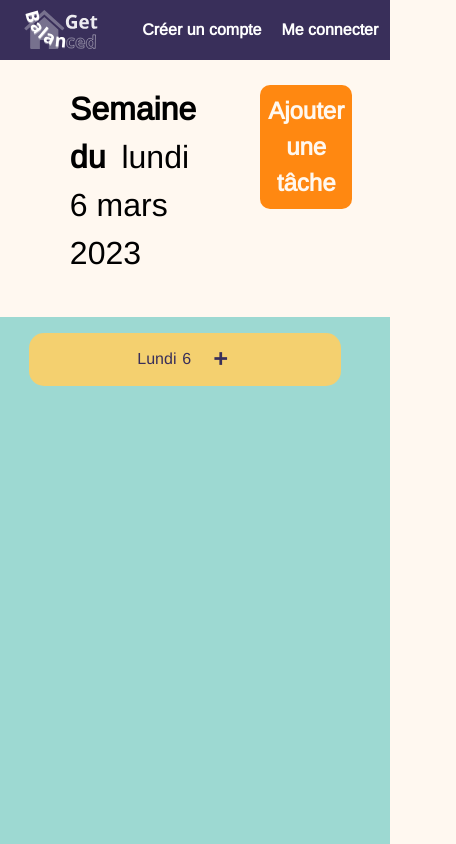
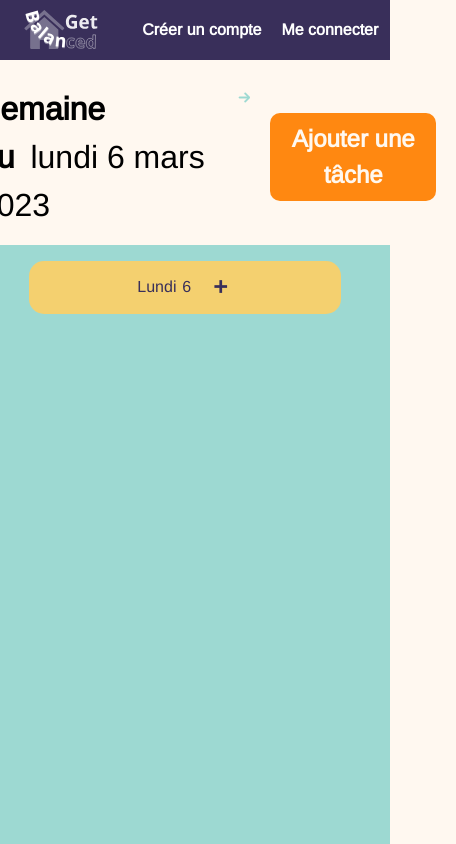
Before and after one commit to FabriceMilet/GetBalanced-front, a React (Create React App) app: page /table/1 in a window 390 px wide. Shown: the top 844 px of the page, 456 px wide, since content can reach past the window. Built offline with nearby package versions, Linux system fonts and the light colour scheme; no server answers.

Commit message:
Ajout du css responsive sur table

```diff
--- a/src/Components/Header/Header.js
+++ b/src/Components/Header/Header.js
@@ -9,7 +9,6 @@ function Header() {
   const dispatch = useDispatch();
   // On récupère les données sur l'utilisateur :
   const isLogged = useSelector((state) => state.user.isLogged);
-
   const handleLogout = () => {
     localStorage.removeItem('token');
     dispatch(userLogout());
--- a/src/Components/Table/AddTask/AddTask.scss
+++ b/src/Components/Table/AddTask/AddTask.scss
@@ -1,8 +1,7 @@
 @use "../../../style/vars";
 
 .AddTask {
-    margin-left: 2rem;
-
+margin: 20px;
     &-button{
         background-color: vars.$orange;
         padding: 0.5rem;
--- a/src/Components/Table/Table.scss
+++ b/src/Components/Table/Table.scss
@@ -1,5 +1,5 @@
 .Table {
-  padding: 85px;
+  padding-top: 85px;
   display: flex;
   flex-direction: column;
   justify-content: center;
@@ -12,10 +12,18 @@
   }
   &-header {
     display: flex;
-    margin-bottom: 1rem;
+    align-items: center;
+    justify-content: space-around;
   }
   &-container{
     width: 100vw;
     overflow-x: auto;
   }
 }
+
+@media only screen and (max-device-width: 480px) and (orientation: portrait) {
+
+  .Table-header{
+    flex-direction: column;
+  }
+}
--- a/src/Components/Table/WeekScroll/WeekScroll.js
+++ b/src/Components/Table/WeekScroll/WeekScroll.js
@@ -21,7 +21,7 @@ function WeekScroll() {
         onClick={handleDateChangeToless}
         value={selectedDate}
       >
-      <svg viewBox="0 0 32 32" width="24" height="24" className="WeekScroll-size">
+        <svg viewBox="0 0 32 32" width="24" height="24" className="WeekScroll-size">
           <path d="M12.586 27.414l-10-10c-0.781-0.781-0.781-2.047 0-2.828l10-10c0.781-0.781 2.047-0.781 2.828 0s0.781 2.047 0 2.828l-6.586 6.586h19.172c1.105 0 2 0.895 2 2s-0.895 2-2 2h-19.172l6.586 6.586c0.39 0.39 0.586 0.902 0.586 1.414s-0.195 1.024-0.586 1.414c-0.781 0.781-2.047 0.781-2.828 0z"></path>
         </svg>
 
--- a/src/Components/Table/WeekScroll/WeekScroll.scss
+++ b/src/Components/Table/WeekScroll/WeekScroll.scss
@@ -1,7 +1,9 @@
 @use "../../../style/vars";
 
 .WeekScroll {
-  display: flex;
+   display: flex;
+   width: 100vw;
+   justify-content: center;
   &-week {
     margin: 0 2rem;
     font-size: 2rem;
@@ -26,9 +28,18 @@
   }
 }
 
-@media only screen and (max-width: 500px) {
-  .WeekScroll-size {
-    width: 200px;
-    height: 200px;
+@media only screen and (max-device-width: 480px) and (orientation: portrait) {
+   .WeekScroll-size {
+    width: 35px;
+    height: 35px;
+  }
+
+  .WeekScroll{
+    display: flex;
+    align-items: center;
+  }
+
+  .WeekScroll-week{
+    font-size: large;
   }
 }
```
